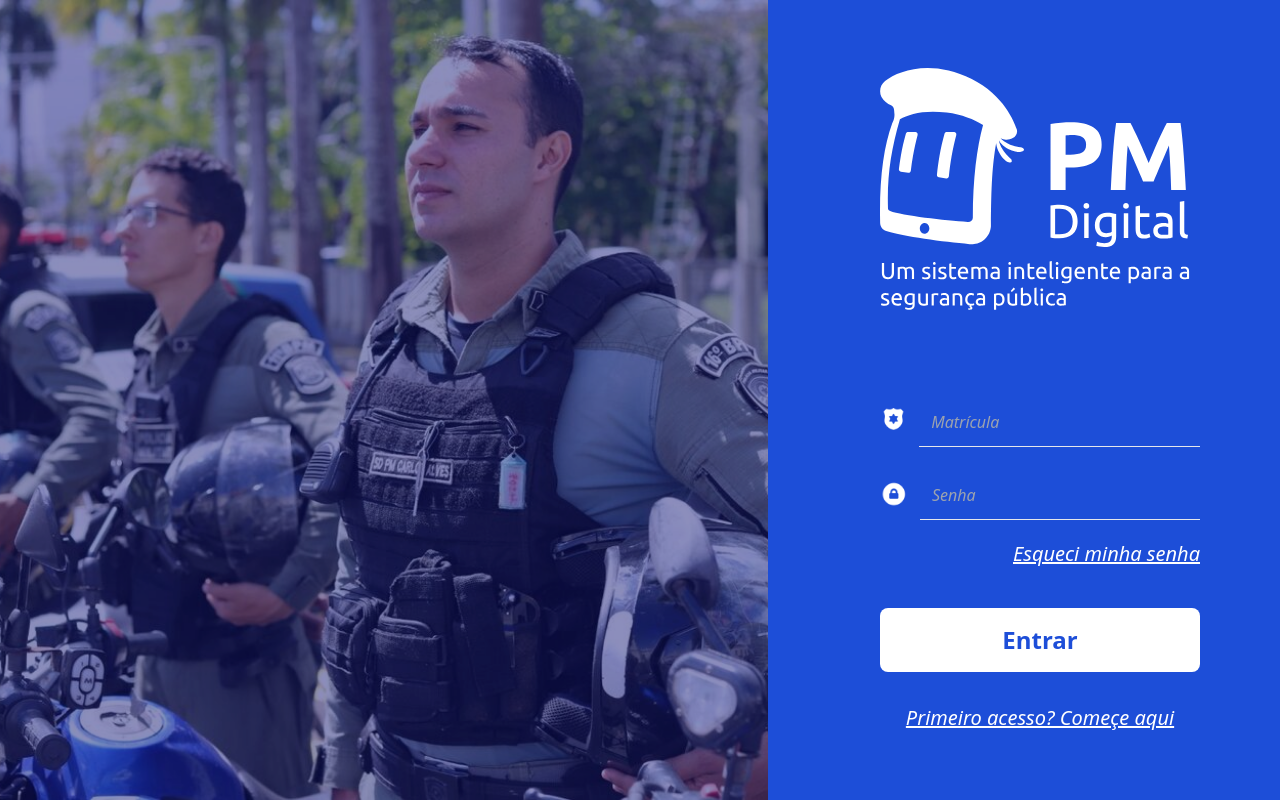
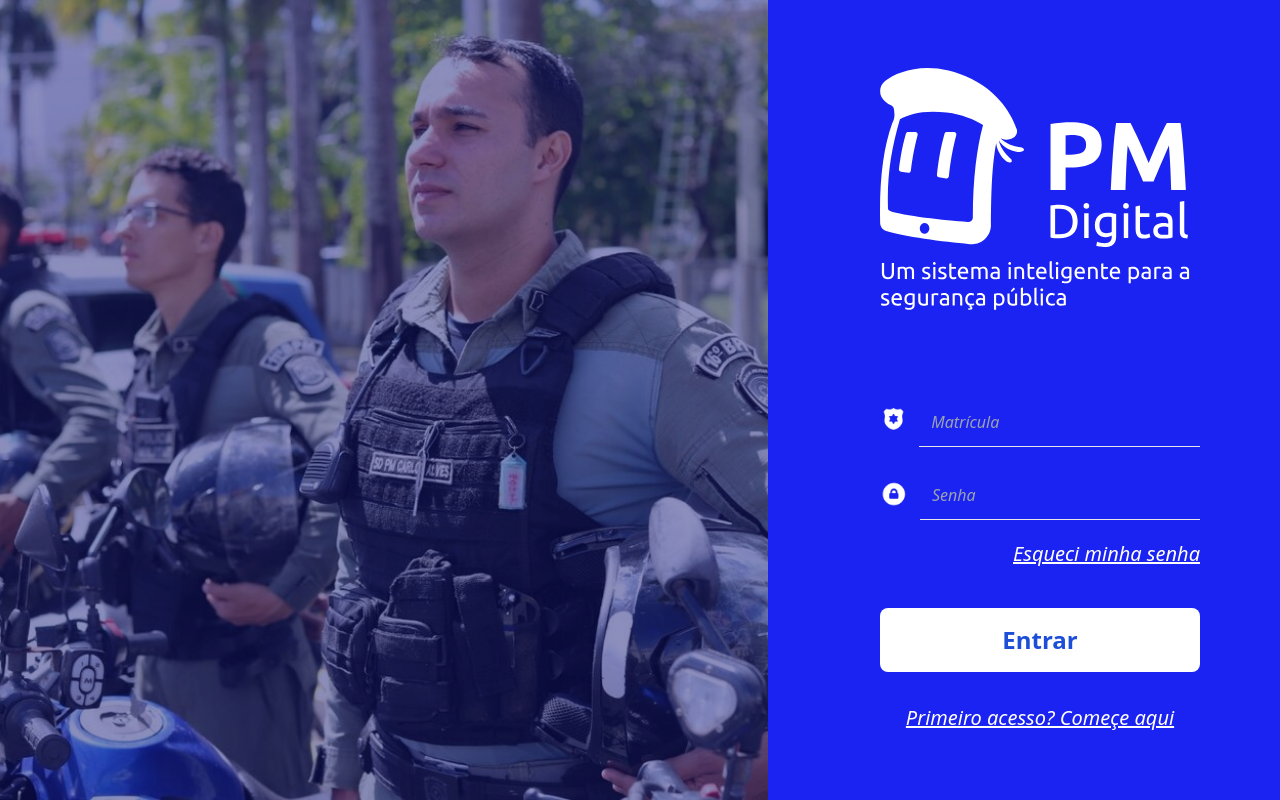
Before and after one commit to Company-FMG/pm-digital, a React (Vite) app in the folder frontend-gio/: page / in a window 1280 px wide. Built offline with nearby package versions, Linux system fonts and the light colour scheme; no server answers.

Commit message:
fix: defining the bg-color to 'bg-bluemike'

```diff
--- a/frontend-gio/src/routes/Login.tsx
+++ b/frontend-gio/src/routes/Login.tsx
@@ -48,7 +48,7 @@ export default function Login() {
   };
 
   return (
-    <main className="bg-blue-700 flex flex-col justify-center">
+    <main className="bg-bluemike flex flex-col justify-center">
       <div className="flex mx-auto gap-0 sm:gap-8 lg:mx-0 px-12 lg:px-0 items-center lg:flex-row h-screen">
         <section className="justify-center">
           <Image
@@ -57,7 +57,7 @@ export default function Login() {
             className="hidden lg:block object-cover lg:w-[36rem] xl:w-[48rem] 2xl:w-[65rem] h-screen brightness-75"
           />
         </section>
-        <section className="flex flex-col mx-auto items-end text-end justify-center bg-blue-700 text-white">
+        <section className="flex flex-col mx-auto items-end text-end justify-center text-white">
           <div className="w-full max-w-md 2xl:max-w-lg px-4 lg:px-16 2xl:px-12 mx-auto my-auto">
             <Image
               src={PMDigitalcomSlogan}
```
